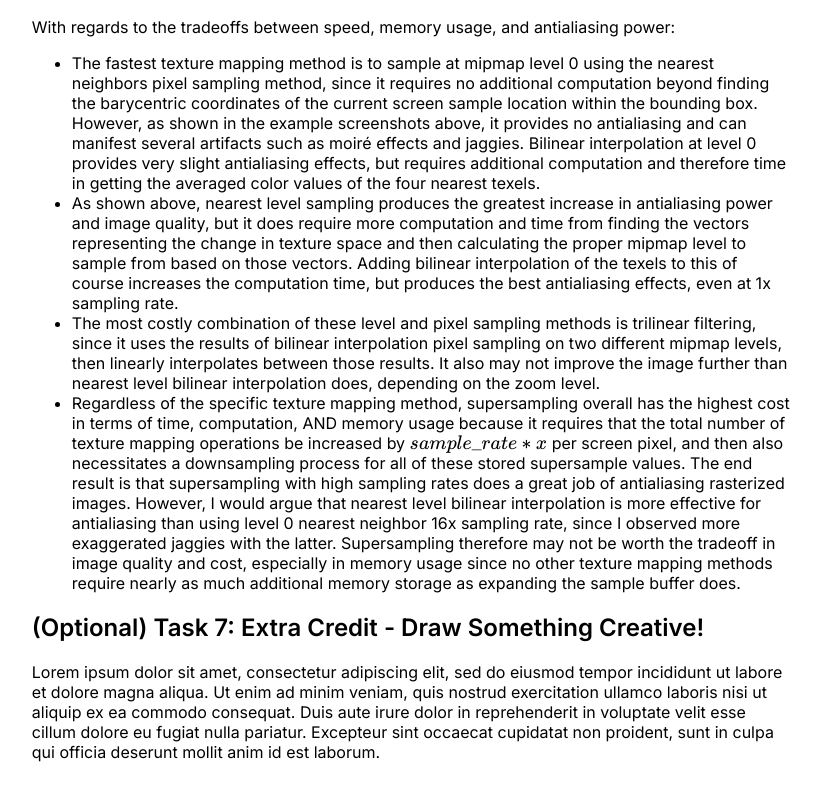
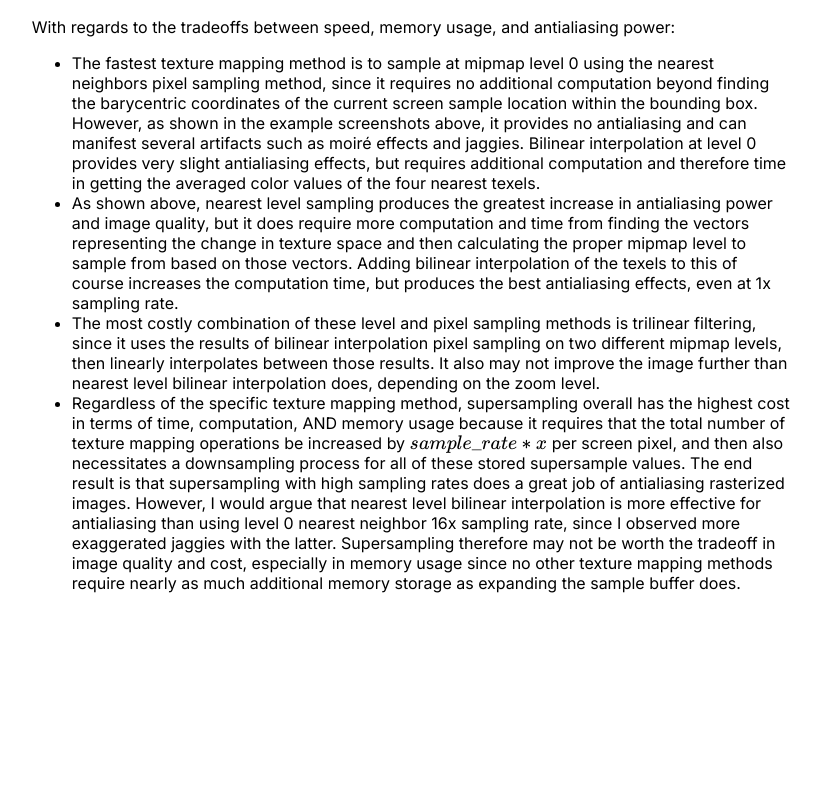
Before and after one commit to cal-cs184-student/hw1-tang-triangles-writeup, a plain HTML site: page index.html in a window 1280 px wide. Shown: the part 7264-8064 px from the top of the page, without its empty margins (229-1050 px from the left). After the commit the page ends 7941 px from the top, so only its background shows below. Drawn offline with nearby package versions, Linux system fonts and the light colour scheme; some packages are replaced by stand-ins of ours.

Commit message:
remove EC portion

```diff
--- a/index.html
+++ b/index.html
@@ -378,8 +378,5 @@
 				nearly as much additional memory storage as expanding the sample buffer does.
 			</li>
 		</ul>
-
-		<h2>(Optional) Task 7: Extra Credit - Draw Something Creative!</h2>
-		Lorem ipsum dolor sit amet, consectetur adipiscing elit, sed do eiusmod tempor incididunt ut labore et dolore magna aliqua. Ut enim ad minim veniam, quis nostrud exercitation ullamco laboris nisi ut aliquip ex ea commodo consequat. Duis aute irure dolor in reprehenderit in voluptate velit esse cillum dolore eu fugiat nulla pariatur. Excepteur sint occaecat cupidatat non proident, sunt in culpa qui officia deserunt mollit anim id est laborum.
 	</body>
 </html>
```
